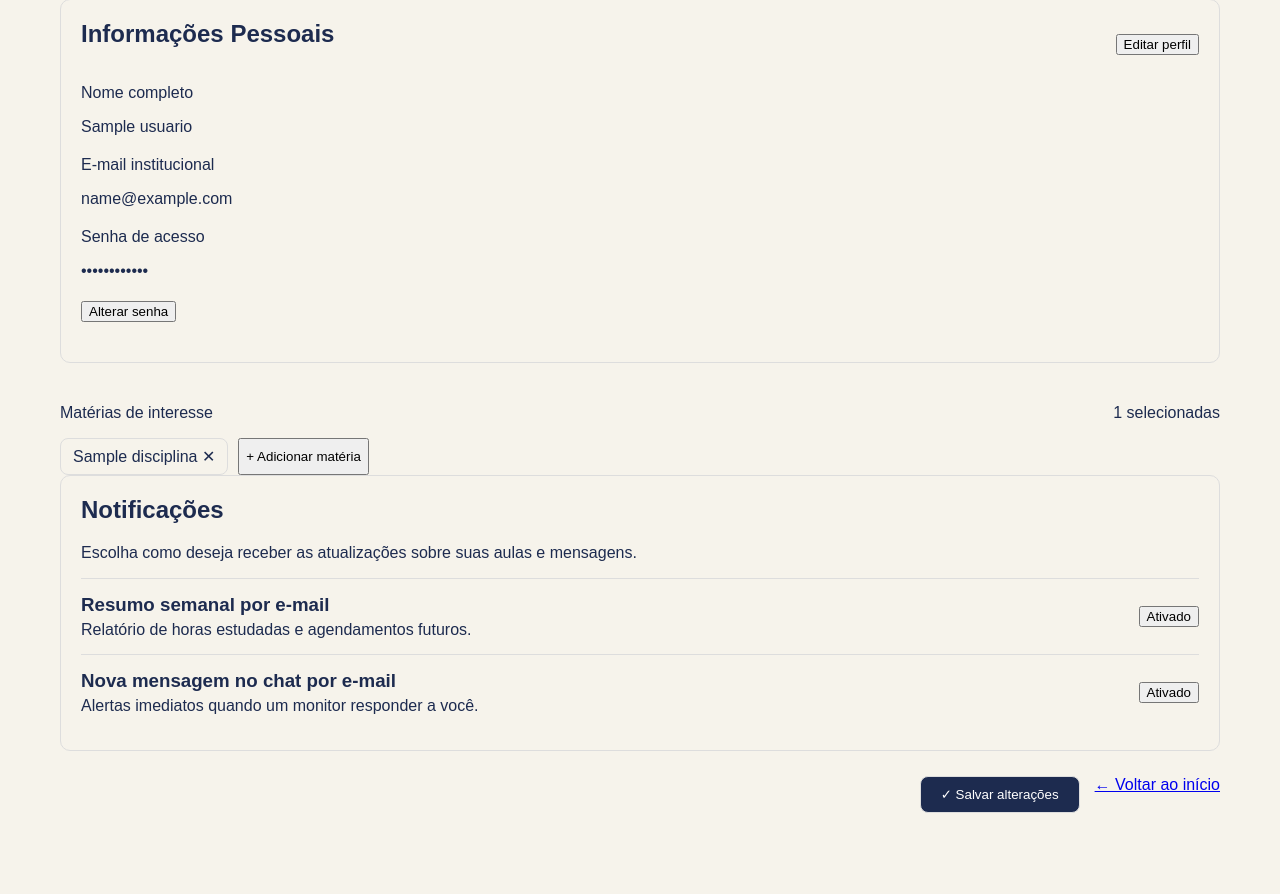
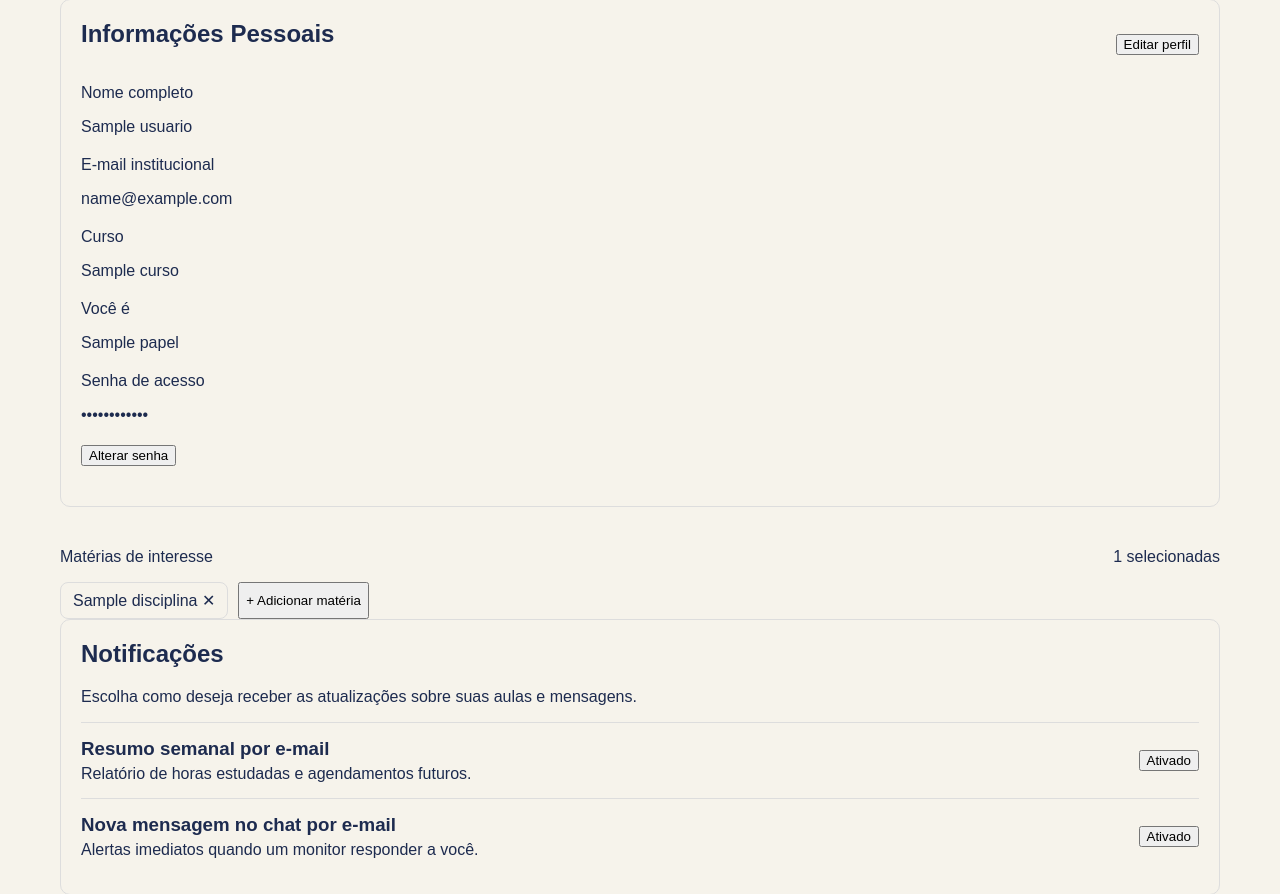
Before and after one commit to miguel-peters/INF1039-3WB-2026.2, a Django app: page /perfil/ in a window 1280 px wide. Shown: the part 386-1280 px from the top of the page. Before the commit the page ends 1199 px from the top, so only its background shows below. Run offline with Django 5.2, Linux system fonts and the light colour scheme; a user stored in the database is signed in; tables that the repository leaves empty hold one stand-in row (values such as "Sample post"); parts of the project's set-up code (start-up, migrations or seed data) failed here and were passed over.

Commit message:
Perfil com curso e papel do banco

```diff
--- a/calouroPlus/calouroPlusApp/static/CSS/perfil.css
+++ b/calouroPlus/calouroPlusApp/static/CSS/perfil.css
@@ -72,6 +72,8 @@ header h1 {
 
 .nome-completo,
 .email,
+.curso,
+.papel,
 .senha {
     margin-bottom: 20px;
 }
--- a/calouroPlus/calouroPlusApp/templates/perfil.html
+++ b/calouroPlus/calouroPlusApp/templates/perfil.html
@@ -54,6 +54,16 @@
     <div class="email">
         <p>E-mail institucional</p>
         <p>{{ usuario.email }}</p>
+    </div>
+
+    <div class="curso">
+        <p>Curso</p>
+        <p>{{ usuario.curso }}</p>
+    </div>
+
+    <div class="papel">
+        <p>Você é</p>
+        <p>{{ usuario.papel }}</p>
     </div>
 
     <div class="senha">
```
